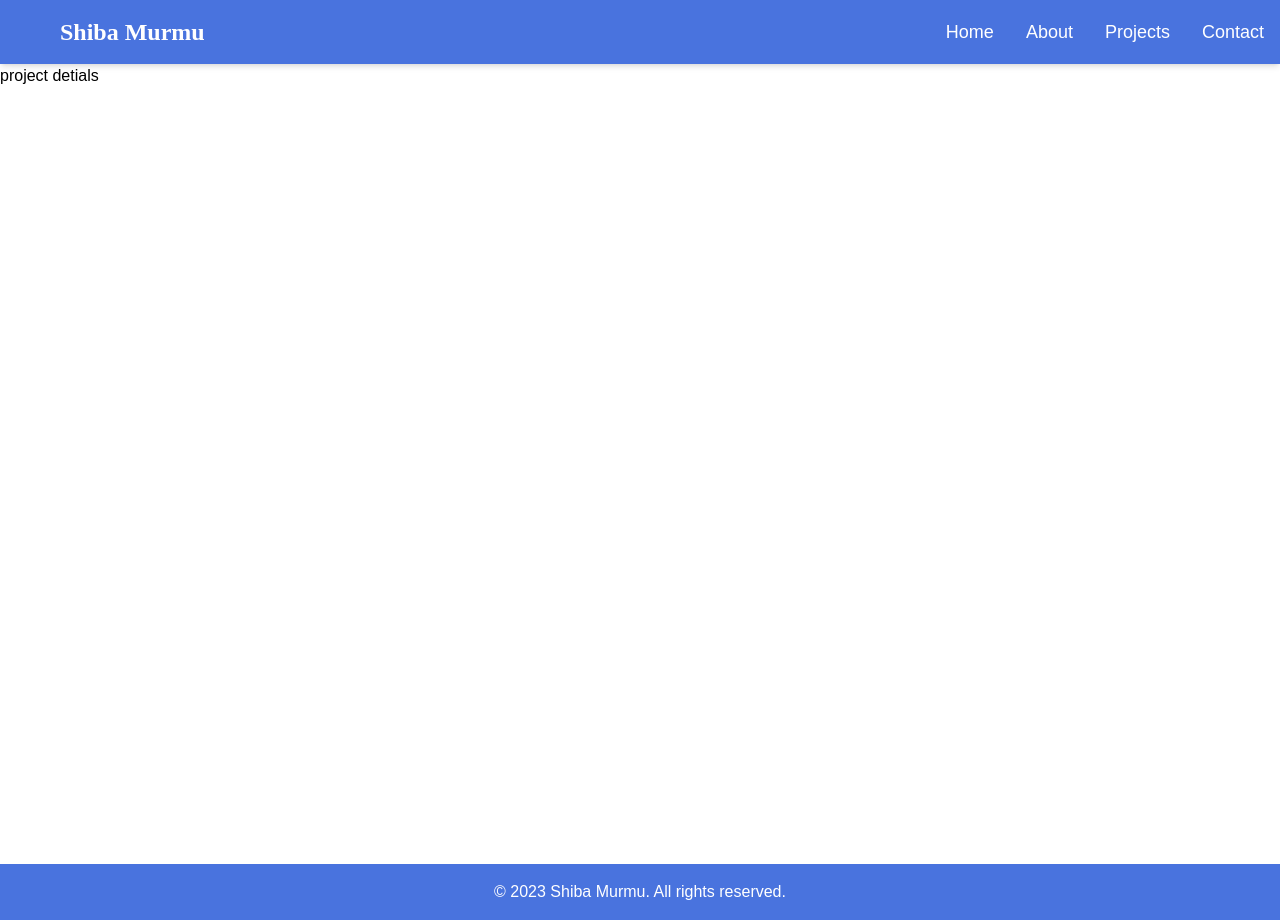
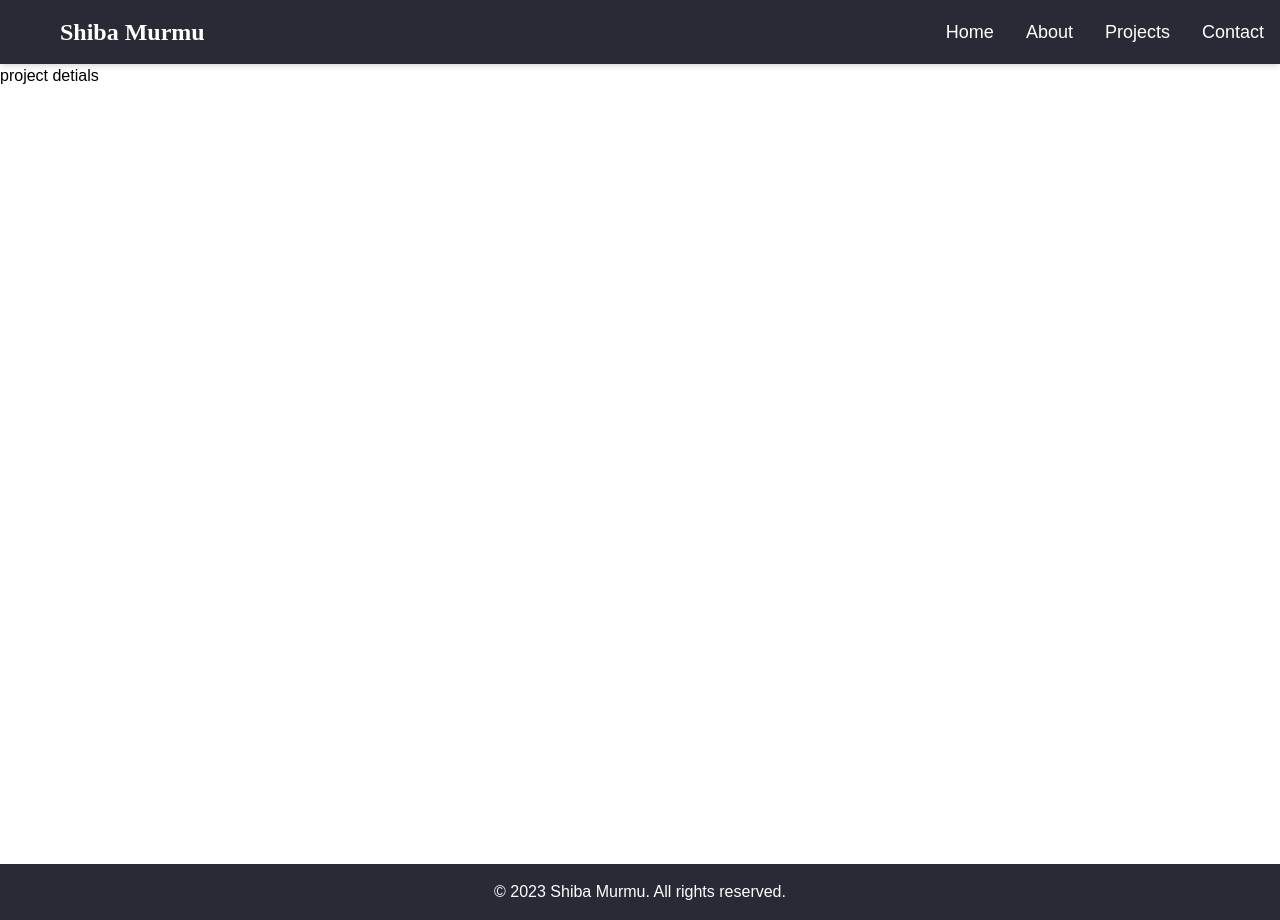
Before and after one commit to shiba-murmu/project-public-portfolio-website, a React (Vite) app: page /project-details in a window 1280 px wide. Built offline with nearby package versions, Linux system fonts and the light colour scheme; a web font is replaced by a local one.

Commit message:
skills page added and its global css derived

```diff
--- a/src/index.css
+++ b/src/index.css
@@ -52,7 +52,7 @@ body {
 
 :root {
   /* ***************************** */
-  --bluish: #4973de;
+  --bluish: #282a35;
   /* this variable is used for the bluish color gradient like buttons background color */
   --bluish-text: white;
 
@@ -61,4 +61,8 @@ body {
   /******************************** */
   --bg-color: rgb(255, 255, 255);
   --text-color: rgb(0, 0, 0);
+
+  /* Skills background colors and its text colors  */
+  --skills-bg : #449383;
+  --skills-text-color : white;
 }
--- a/src/pages/home/Home.jsx
+++ b/src/pages/home/Home.jsx
@@ -3,6 +3,7 @@ import Profile from '../profile/Profile'
 import About from '../about/About'
 import Contact from '../contact/Contact'
 import Project from '../projects/Project'
+import Skills from '../skills/Skills'
 function Home() {
     return (
         <>
@@ -11,6 +12,7 @@ function Home() {
                 <About />
                 <Project />
                 {/* Here skills component will be adding here. */}
+                <Skills />
                 <Contact />
             </div>
         </>
--- /dev/null
+++ b/src/pages/skills/Skills.jsx
@@ -0,0 +1,13 @@
+import React from 'react'
+
+function Skills() {
+  return (
+    <>
+        <div className='min-h-screen bg-(--skills-bg) flex justify-center items-center text-4xl font-bold text-(--skills-text-color) '>
+            Skills
+        </div>
+    </>
+  )
+}
+
+export default Skills
```
